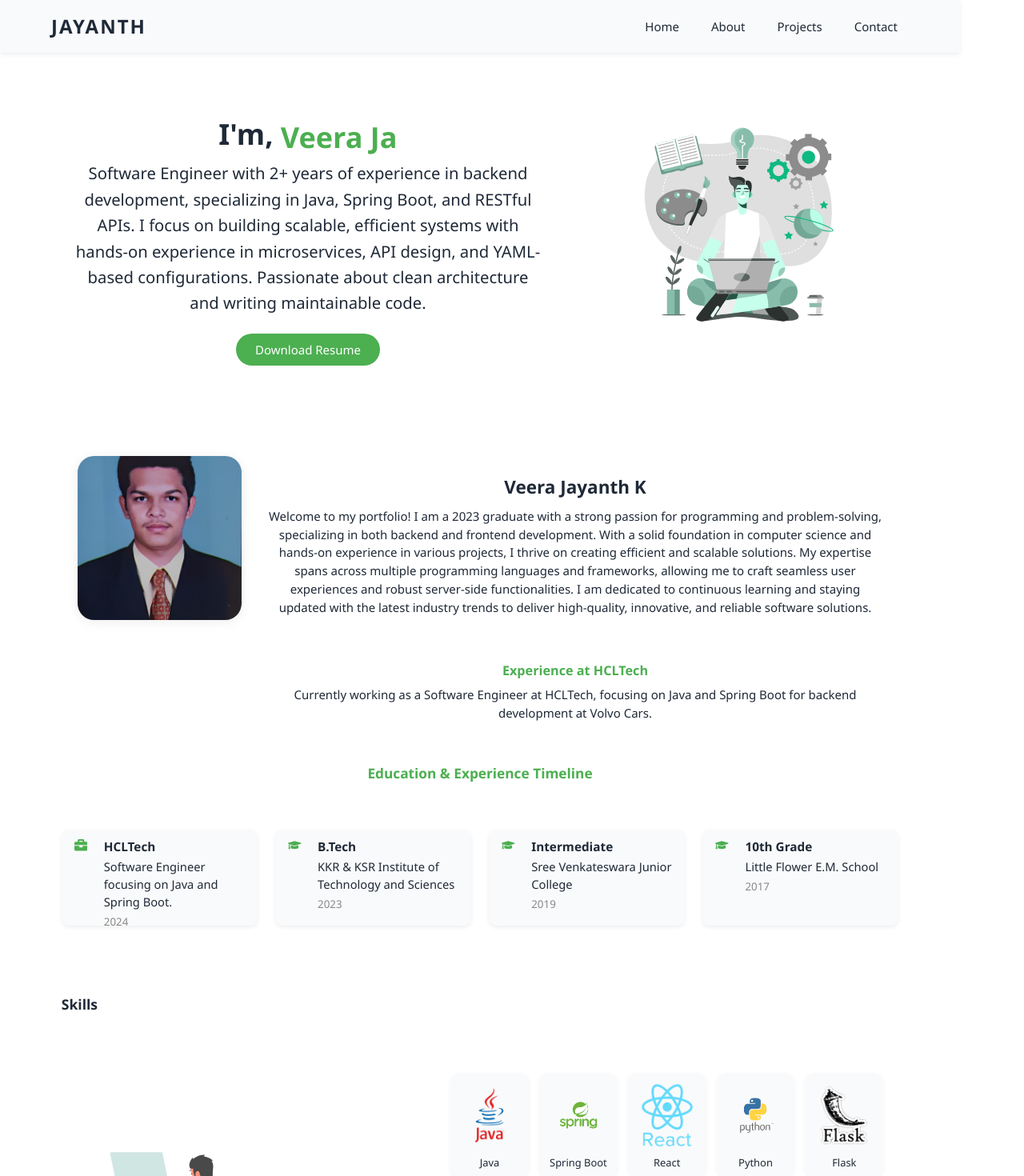
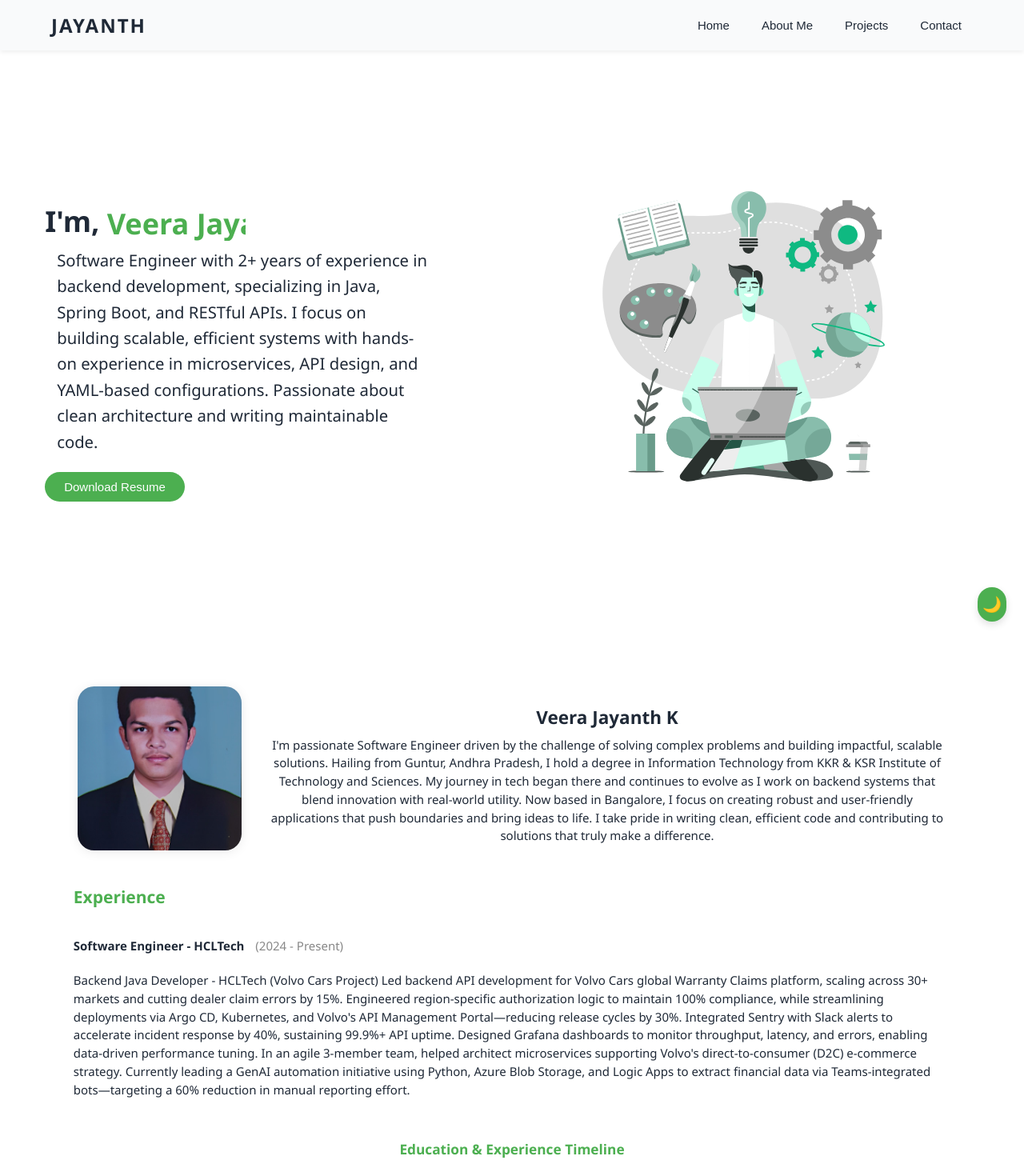
Before and after one commit to kvj-2001/jayanth_portfolio, a React (Vite) app: page /contact in a window 1280 px wide. Shown: the top 1470 px of the page at 80% size. Built offline with nearby package versions, Linux system fonts and the light colour scheme.

Commit message:
modified the css and added experience

```diff
--- a/src/App.css
+++ b/src/App.css
@@ -43,7 +43,7 @@ body {
 
 .main-wrapper {
   min-height: 100vh;
-  max-width: 1350px;
+  max-width: auto;
   margin: 0 auto;
 }
 
@@ -85,8 +85,8 @@ body {
 .nav button:focus { color: var(--primary-accent); background: rgba(37,99,235,0.07); }
 
 .hero {
-  width: 100vw;
-  max-width: 1150px;
+  width: auto;
+  height: 90vh;
   margin: 0 auto;
   padding: 1rem 4vw;
   display: flex;
@@ -103,11 +103,12 @@ body {
   display: flex;
   flex-direction: row;
   align-items: center;
-  gap: 2rem;
+  gap: 5rem;
 }
 .hero-text {
-  width: 100%;
-  text-align: center;
+  width: 50%;
+  text-align: left;
+  padding: 5px;
 }
 .hero-text .name {
   font-size: 2.4rem;
@@ -149,7 +150,7 @@ body {
   display: flex;
   flex-wrap: wrap;
   gap: 12px;
-  justify-content: center;
+  justify-content: left;
 }
 .btn {
   font-size: 1rem;
@@ -165,19 +166,25 @@ body {
 .btn:focus {
   background: var(--button-hover-bg);
 }
-.hero-image {
+/* .hero-image {
   margin: 0 auto;
   width: 90%;
   max-width: 400px;
   flex-shrink: 1;
-}
+} */
+ Lottie{
+  width: 500px;
+  height: 500px;
+  flex-shrink: 1;
+ }
 
+ /* About CSS */
 .about,
 .project-div,
 .contact-div {
-  padding: 48px 6vw 0;
-  max-width: 1200px;
-  margin: 0 auto 50px auto;
+  padding: 55px 6vw 0;
+  width: auto;
+  margin: auto;
 }
 
 .about-container {
@@ -213,6 +220,29 @@ body {
   font-size: 1rem;
   margin-top: 0;
   color: var(--text-color);
+  line-height: 1.52;
+}
+
+.experience-container {
+  margin-top: 2.4rem;
+  padding: 0 1rem;
+}
+.experience-container h3{
+  font-size: 1.4rem;
+  color: var(--primary-accent);
+  text-align: left;
+  margin-bottom: 16px;
+}
+.experience-container .experience-dates {
+  font-size: 1rem;
+  font-weight: normal;
+  color: #888;
+  margin-left: 10px;
+}
+.experience-content {
+  display: flex;
+  flex-direction: column;
+  gap: 1.2rem;
   line-height: 1.52;
 }
 .timeline { margin: 2.4rem 0 0 0; }
@@ -357,7 +387,7 @@ body {
 .icon-container a:hover, .icon-container a:focus { color: var(--primary-accent); }
 
 .theme-toggle-btn {
-  position: relative;
+  position: fixed;
   bottom: 23px; right: 22px;
   background: var(--button-bg);
   color: var(--button-text);
--- a/src/App.jsx
+++ b/src/App.jsx
@@ -39,7 +39,7 @@ function App() {
         <div className="logo">JAYANTH</div>
         <nav className="nav">
           <button onClick={() => scrollToSection(heroRef)}>Home</button>
-          <button onClick={() => scrollToSection(aboutRef)}>About</button>
+          <button onClick={() => scrollToSection(aboutRef)}>About Me</button>
           <button onClick={() => scrollToSection(projectsRef)}>Projects</button>
           <button onClick={() => scrollToSection(contactRef)}>Contact</button>
         </nav>
@@ -63,13 +63,13 @@ function App() {
 
         </section>
         {/* ---------------- Theme Toggle Button ---------------- */}
-      {/* <button
+      <button
         className="theme-toggle-btn"
         onClick={toggleTheme}
         aria-label="Toggle Theme"
       >
         {theme === "light" ? "🌙" : "☀️"}
-      </button> */}
+      </button>
       </main>
 
       <Footer />
--- a/src/components/main/main.jsx
+++ b/src/components/main/main.jsx
@@ -33,7 +33,7 @@ const Hero = () => {
             animationData={workAnimation}
             loop
             autoPlay
-            style={{ width: "100%", height: "auto", maxWidth: "500px" }}
+            // style={{ width: "500px", height: "500px"}}
           />
         </div>
       </div>
--- a/src/components/pages/about.jsx
+++ b/src/components/pages/about.jsx
@@ -58,23 +58,38 @@ function About() {
         <div className="about-content">
           <h3>Veera Jayanth K</h3>
           <p>
-            Welcome to my portfolio! I am a 2023 graduate with a strong passion
-            for programming and problem-solving, specializing in both backend
-            and frontend development. With a solid foundation in computer
-            science and hands-on experience in various projects, I thrive on
-            creating efficient and scalable solutions. My expertise spans
-            across multiple programming languages and frameworks, allowing me
-            to craft seamless user experiences and robust server-side
-            functionalities. I am dedicated to continuous learning and staying
-            updated with the latest industry trends to deliver high-quality,
-            innovative, and reliable software solutions.
+            I'm passionate Software Engineer driven by the challenge of solving complex problems
+            and building impactful, scalable solutions. Hailing from Guntur, Andhra Pradesh,
+            I hold a degree in Information Technology from KKR & KSR Institute of Technology and Sciences.
+            My journey in tech began there and continues to evolve as I work on backend systems
+            that blend innovation with real-world utility. Now based in Bangalore, I focus on creating
+            robust and user-friendly applications that push boundaries and bring ideas to life.
+            I take pride in writing clean, efficient code and contributing to solutions
+            that truly make a difference.
           </p>
-          <br/>
-          <h4>Experience at HCLTech</h4>
-          <p>
-            Currently working as a Software Engineer at HCLTech, focusing on
-            Java and Spring Boot for backend development at Volvo Cars.
-          </p>
+        </div>
+      </div>
+
+      <div className="experience-container">
+        <h3>Experience</h3>
+        <div className="experience-content">
+          <div className="experience-item">
+            <h4>Software Engineer - HCLTech <span className="experience-dates">(2024 - Present)</span></h4>
+            <p>
+              Backend Java Developer - HCLTech (Volvo Cars Project) Led backend API development
+              for Volvo Cars global Warranty Claims platform, scaling across 30+ markets and
+              cutting dealer claim errors by 15%. Engineered region-specific authorization logic
+              to maintain 100% compliance, while streamlining deployments via Argo CD, Kubernetes,
+              and Volvo's API Management Portal—reducing release cycles by 30%.
+              Integrated Sentry with Slack alerts to accelerate incident response by 40%,
+              sustaining 99.9%+ API uptime. Designed Grafana dashboards to monitor throughput,
+              latency, and errors, enabling data-driven performance tuning. In an agile 3-member team,
+              helped architect microservices supporting Volvo's direct-to-consumer (D2C)
+              e-commerce strategy. Currently leading a GenAI automation initiative using
+              Python, Azure Blob Storage, and Logic Apps to extract financial data via
+              Teams-integrated bots—targeting a 60% reduction in manual reporting effort.
+            </p>
+          </div>
         </div>
       </div>
 
--- a/src/index.css
+++ b/src/index.css
@@ -1,68 +1,13 @@
-:root {
-  font-family: system-ui, Avenir, Helvetica, Arial, sans-serif;
-  line-height: 1.5;
-  font-weight: 400;
-
-  color-scheme: light dark;
-  color: rgba(255, 255, 255, 0.87);
-  background-color: white;
-
-  font-synthesis: none;
-  text-rendering: optimizeLegibility;
-  -webkit-font-smoothing: antialiased;
-  -moz-osx-font-smoothing: grayscale;
+body{
+    background-size:cover;
+    background-repeat:no-repeat;
+    /* background: linear-gradient(15deg,#00416A,#E4E5E6); */
+    margin: 0;
 }
 
-a {
-  font-weight: 500;
-  color: #646cff;
-  text-decoration: inherit;
+#root{
+    background-size:cover;
+    background-repeat:no-repeat;
+    margin: 0;
+    /* background: linear-gradient(15deg,#00416A,#E4E5E6); */
 }
-a:hover {
-  color: #535bf2;
-}
-
-body {
-  margin: 0;
-  display: flex;
-  place-items: center;
-  min-width: 320px;
-  min-height: 100vh;
-}
-
-h1 {
-  font-size: 3.2em;
-  line-height: 1.1;
-}
-
-button {
-  border-radius: 8px;
-  border: 1px solid transparent;
-  padding: 0.6em 1.2em;
-  font-size: 1em;
-  font-weight: 500;
-  font-family: inherit;
-  background-color: #1a1a1a;
-  cursor: pointer;
-  transition: border-color 0.25s;
-}
-button:hover {
-  border-color: #646cff;
-}
-button:focus,
-button:focus-visible {
-  outline: 4px auto -webkit-focus-ring-color;
-}
-
-@media (prefers-color-scheme: light) {
-  :root {
-    color: #213547;
-    background-color: #ffffff;
-  }
-  a:hover {
-    color: #747bff;
-  }
-  button {
-    background-color: #f9f9f9;
-  }
-}
```
